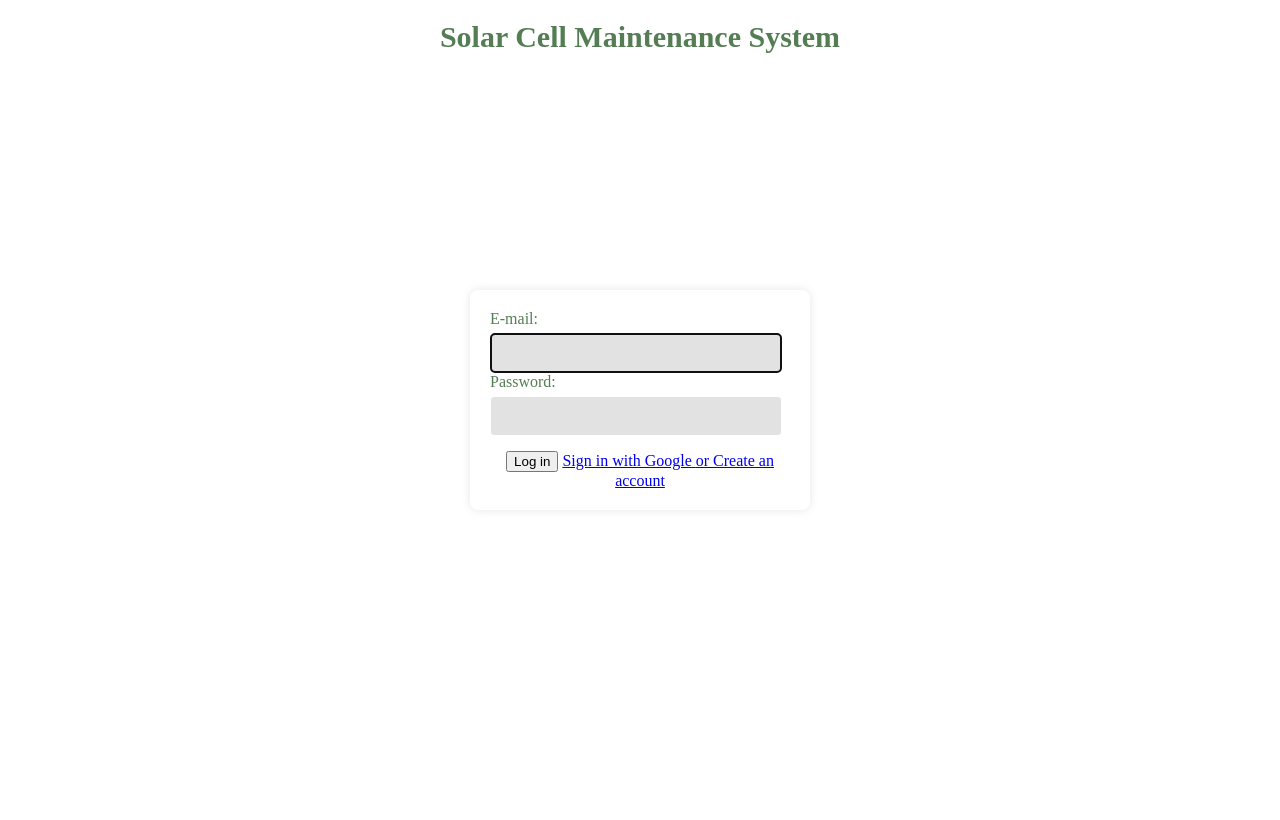
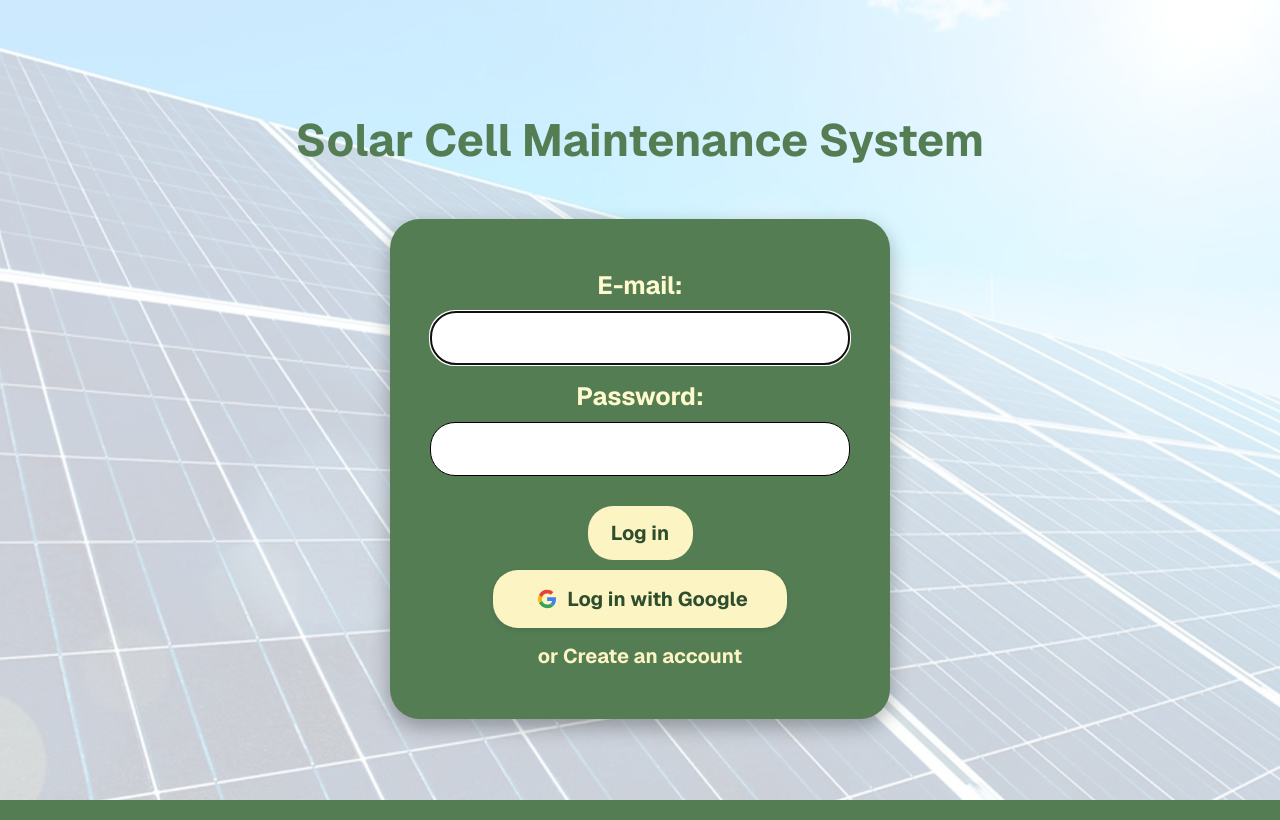
Before and after one commit to 6510615096/solarsystem, a Django app: page / in a window 1280 px wide. Run offline with Django 5.2, Linux system fonts and the light colour scheme.

Commit message:
add login page

```diff
--- a/solarapp/templates/index.html
+++ b/solarapp/templates/index.html
@@ -8,12 +8,14 @@
 
     {% load static %}
     <link rel="stylesheet" type="text/css" href="{% static 'css/login.css' %}">
-
+    <link rel="preconnect" href="https://fonts.googleapis.com">
+    <link rel="preconnect" href="https://fonts.gstatic.com" crossorigin>
+    <link href="https://fonts.googleapis.com/css2?family=Geist:wght@100..900&display=swap" rel="stylesheet">
 </head>
 
 <body>
     <div class="container">
-        <div class="background-div"></div>
+        <!-- <div class="background-div"></div> -->
         <h1>Solar Cell Maintenance System</h1>
         <div class="login-container">
             <form method="post">
@@ -21,16 +23,24 @@
                 <div class="input-group">
                     <label for="id_username">E-mail:</label>
                     {{ form.username }}
-
+                </div>
+                <div class="input-group">
                     <label for="id_password">Password:</label>
                     {{ form.password }}
 
                 </div>
-                <button type="submit">Log in</button>
-                <a href="{% url 'social:begin' 'google-oauth2' %}" class="btn btn-danger">
-                    <i class="fab fa-google"></i> Sign in with Google
-                </a>
-                <a href="{% url 'solarapp:register' %}">or Create an account</a>
+
+                <button type="submit" class="login-btn">Log in</button>
+
+                <div class="google-login">
+                    <a href="{% url 'social:begin' 'google-oauth2' %}" class="btn btn-danger">
+                        <img src="{% static 'images/googleicon.svg' %}" alt="Google Logo" class="google-logo">Log in with Google
+
+                    </a>
+                </div>
+                <div class = "register-link">
+                    <a href="{% url 'solarapp:register' %}">or Create an account</a>
+                </div>
             </form>
         </div>
     </div>
--- a/static/css/login.css
+++ b/static/css/login.css
@@ -1,83 +1,124 @@
+* {
+    font-family: Geist;
+    box-sizing: border-box;
+}
+
 body {
     margin: 0;
     padding: 0;
+    height: 100vh;
+    display: flex;
     align-items: center;
     justify-content: center;
-    background-color: #ffffff;
-    height: 100vh;
+    background: url('../images/solarbg.PNG') no-repeat center center/cover;
 }
+
+
 
 .container {
     text-align: center;
+    width: 100%;
+}
 
+h1 {
+    font-size: 45px;
+    font-weight: bold;
+    color: #547D54;
+    margin-bottom: 50px;
 }
 
 .login-container {
-    background-color: white;
-    padding: 20px;
-    border-radius: 8px;
-    box-shadow: 0 0 10px rgba(0, 0, 0, 0.1);
-    width: 300px;
+    background-color: #547D54;
+    padding: 50px 40px;
+    border-radius: 30px;
+    box-shadow: 0 8px 20px rgba(0, 0, 0, 0.3);
+    width: 500px;
     text-align: center;
-    position: absolute;
-    top: 50%;
-    left: 50%;
-    transform: translate(-50%, -50%);
-}
-
-h1 {
-    font-size: 30px;
-    font-weight: bold;
-    color: #547D54;
-}
-
-
-.button {
-    text-align: center;
-    margin-top: 50px;
-    margin-bottom: 15px;
-    margin-left: 5px;
-    font-size: 15px;
+    margin: auto;
 }
 
 .input-group {
     margin-bottom: 15px;
-    text-align: left;
-    font-family: inherit;
+    text-align: center;
 }
 
 .input-group label {
     display: block;
-    margin-bottom: 5px;
-    color: #547D54;
-    margin-right: 10px;
-    font-family: inherit;
+    font-weight: bold;
+    color: #FFFACD;
+    margin-bottom: 10px;
+    font-size: 25px;
 }
 
 .input-group input {
-    width: 90%;
+    width: 100%;
     padding: 10px;
-    border: 1px solid #ffffff;
-    background-color: #e2e2e2;
-    border-radius: 4px;
-    font-size: 16px;
-    font-family: inherit;
-
+    border: 1px solid #000000;
+    background-color: #ffffff;
+    border-radius: 25px;
+    font-size: 25px;
 }
 
-.input-group button {
-    width: 100%;
-    padding: 10px;
-    background-color: #b22c27;
-    color: white;
+.login-btn {
+    width: 25%;
+    padding: 14px;
+    background-color: #FDF4C3;
+    color: #2E4D2E;
     border: none;
-    border-radius: 4px;
-    font-size: 16px;
+    border-radius: 25px;
+    font-weight: bold;
     cursor: pointer;
-    font-family: inherit;
+    font-size: 20px;
+    margin-top: 15px;
+    transition: background-color 0.3s, color 0.3s;
+}
+.login-btn:hover {
+    background-color: #FFD700;
+    color: #1E3A1E;
 }
 
-.input-group button:hover {
-    background-color: #fdf4c3;
-    color: black;
+a.btn.btn-danger {
+    display: flex;
+    align-items: center;
+    justify-content: center;
+    background-color: #FDF4C3;
+    color: #2E4D2E;
+    border-radius: 25px;
+    padding: 14px;
+    font-weight: bold;
+    font-size: 20px;
+    text-decoration: none;
+    gap: 5px;
+    width: 70%;
+    box-shadow: 0 2px 5px rgba(0,0,0,0.1);
+    margin: 10px auto;
+    cursor: pointer;
+    border: none;
+    transition: background-color 0.3s, color 0.3s;
 }
+
+a.btn.btn-danger img.google-logo {
+    height: 30px;
+    width: 30px;
+}
+
+a.btn.btn-danger:hover {
+    background-color: #FFD700;
+    color: #1E3A1E;
+}
+
+.register-link {
+    margin-top: 15px;
+    color: white;
+    font-size: 20px;
+}
+
+.register-link a {
+    color: #FDF4C3;
+    text-decoration: none;
+    font-weight: bold;
+}
+
+.register-link a:hover {
+    text-decoration: underline;
+}
```
Also changed, not shown: static/images/googleicon.svg (added), static/images/solarbg.PNG (added), 2 other files.
